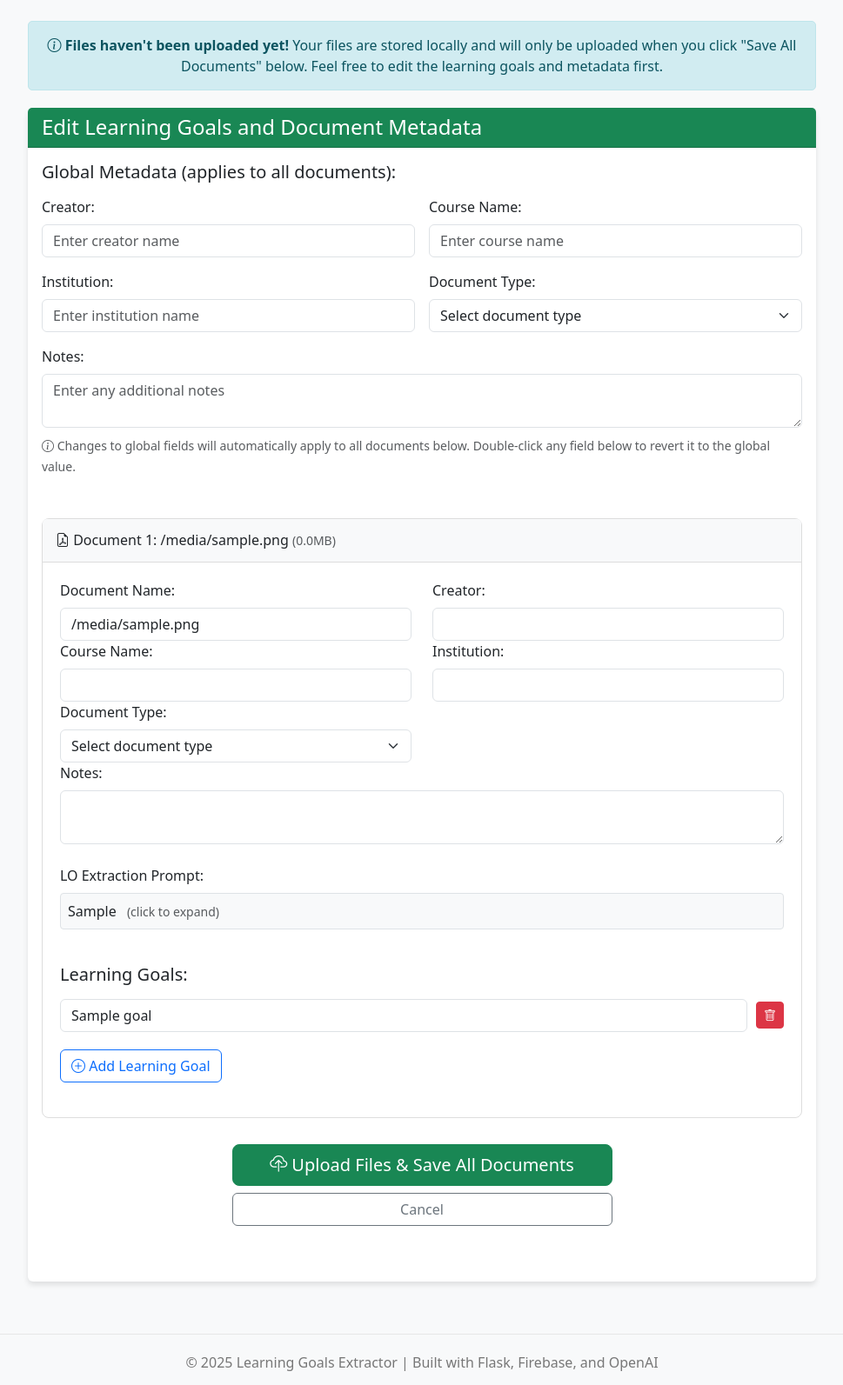
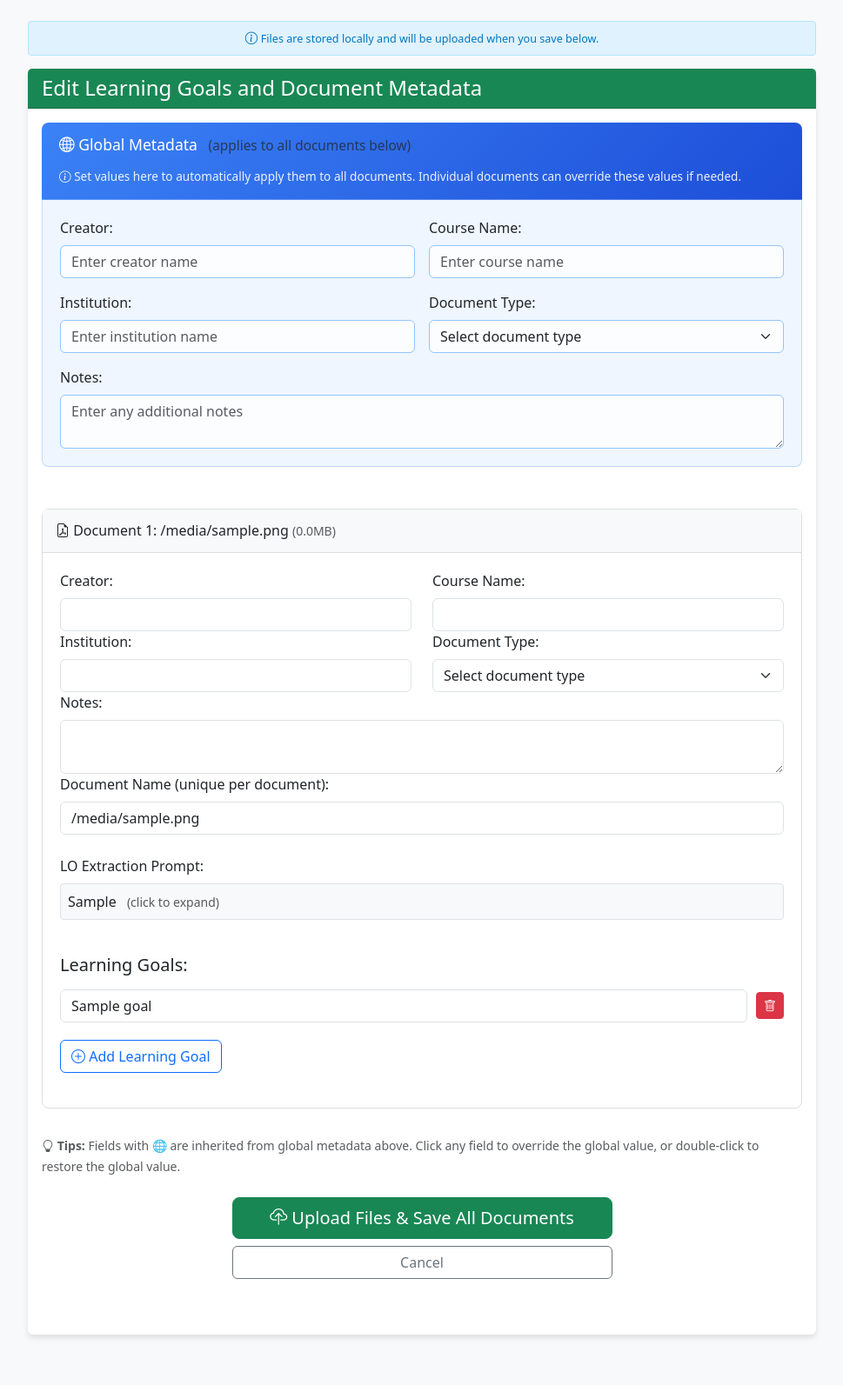
Before and after one commit to gkestin/learning-goals-app, a Flask app: template app/templates/edit.html in a window 1280 px wide. Shown: the part 76-1669 px from the top of the page at 87% size, without its empty margins (155-1124 px from the left). Run offline with Flask 2, Linux system fonts and the light colour scheme; the template is opened without the code that fills it: most values are stand-ins (such as "Sample title", 1, 10 or a date in 2020).

Commit message:
Improve edit.html UI with better field organization and cohesive blue global metadata styling - Reorganized metadata fields for better alignment between global and individual sections - Moved document name to end for consistent field ordering - Enhanced global metadata with cohesive blue theme and integrated design - Added visual feedback for inherited fields with greyed out styling and global indicators - Made file upload notice smaller and less prominent - Improved user experience with clear visual hierarchy and intuitive field interactions

```diff
--- a/app/templates/edit.html
+++ b/app/templates/edit.html
@@ -75,6 +75,68 @@
     .document-card .card-body {
         padding: 20px;
     }
+    .global-metadata-header {
+        background: linear-gradient(135deg, #3b82f6 0%, #1d4ed8 100%);
+        color: white;
+        padding: 15px 20px;
+        border-radius: 8px 8px 0 0;
+        margin-bottom: 0;
+        border-bottom: 1px solid rgba(255, 255, 255, 0.2);
+    }
+    .global-metadata-header h3 {
+        margin-bottom: 8px;
+        color: white;
+        font-size: 1.1rem;
+    }
+    .global-metadata-header .global-help-text {
+        margin-bottom: 0;
+        color: rgba(255, 255, 255, 0.9);
+        font-size: 0.85rem;
+    }
+    .global-metadata-fields {
+        background-color: #eff6ff;
+        padding: 20px;
+        border-radius: 0 0 8px 8px;
+        border: 1px solid #bfdbfe;
+        border-top: none;
+        margin-bottom: 30px;
+    }
+    .global-field {
+        border: 1px solid #93c5fd;
+        transition: all 0.2s ease;
+        background-color: rgba(255, 255, 255, 0.8);
+    }
+    .global-field:focus {
+        border-color: #3b82f6;
+        box-shadow: 0 0 0 0.2rem rgba(59, 130, 246, 0.25);
+        background-color: white;
+    }
+    .metadata-field.inherited-from-global {
+        background-color: #f3f4f6;
+        color: #6b7280;
+        border-color: #d1d5db;
+        font-style: italic;
+    }
+    .metadata-field.inherited-from-global:focus {
+        background-color: white;
+        color: #374151;
+        font-style: normal;
+    }
+    .global-indicator {
+        color: #3b82f6;
+        font-weight: 500;
+        font-size: 0.75rem;
+        display: none;
+    }
+    .global-indicator.active {
+        display: inline;
+    }
+    .global-indicator.active::before {
+        content: "🌐 ";
+    }
+    .global-indicator.active::after {
+        content: " (from global)";
+    }
     .upload-progress-container {
         margin-top: 20px;
         width: 100%;
@@ -140,13 +202,14 @@
         text-align: center;
     }
     .no-upload-notice {
-        background-color: #d1ecf1;
-        border: 1px solid #bee5eb;
-        color: #0c5460;
-        padding: 15px;
-        border-radius: 5px;
-        margin-bottom: 20px;
+        background-color: #e0f2fe;
+        border: 1px solid #b3e5fc;
+        color: #0277bd;
+        padding: 8px 12px;
+        border-radius: 4px;
+        margin-bottom: 15px;
         text-align: center;
+        font-size: 0.9rem;
     }
 </style>
 {% endblock %}
@@ -159,8 +222,7 @@
             <!-- Notice that files haven't been uploaded yet -->
             <div class="no-upload-notice">
                 <i class="bi bi-info-circle"></i>
-                <strong>Files haven't been uploaded yet!</strong> Your files are stored locally and will only be uploaded when you click "Save All Documents" below.
-                Feel free to edit the learning goals and metadata first.
+                <small>Files are stored locally and will be uploaded when you save below.</small>
         </div>
 
             <div class="card">
@@ -172,7 +234,17 @@
 
                         <!-- Global Metadata Section -->
                         <div class="mb-5">
-                            <h3 class="h5 mb-3">Global Metadata (applies to all documents):</h3>
+                            <div class="global-metadata-header">
+                                <h3 class="h4 mb-3">
+                                    <i class="bi bi-globe2"></i> Global Metadata
+                                    <small class="text-muted ms-2">(applies to all documents below)</small>
+                                </h3>
+                                <p class="global-help-text">
+                                    <i class="bi bi-info-circle"></i>
+                                    Set values here to automatically apply them to all documents. Individual documents can override these values if needed.
+                                </p>
+                            </div>
+                            <div class="global-metadata-fields">
                                 <div class="row g-3">
                         <div class="col-md-6">
                                 <label for="global_creator" class="form-label">Creator:</label>
@@ -206,12 +278,6 @@
                                         <textarea class="form-control global-field" id="global_notes" name="global_notes" rows="2" placeholder="Enter any additional notes"></textarea>
                         </div>
                     </div>
-                            <div class="mt-2">
-                                <small class="text-muted">
-                                    <i class="bi bi-info-circle"></i>
-                                    Changes to global fields will automatically apply to all documents below.
-                                    Double-click any field below to revert it to the global value.
-                                </small>
                             </div>
                         </div>
 
@@ -229,36 +295,40 @@
                                 <!-- Document Metadata -->
                     <div class="row mb-4">
                         <div class="col-md-6">
-                                        <label for="document_name_{{ loop.index0 }}" class="form-label">Document Name:</label>
-                                        <input type="text" class="form-control metadata-field"
-                                               id="document_name_{{ loop.index0 }}"
-                                               name="document_name_{{ loop.index0 }}"
-                                               value="{{ document.original_filename }}"
-                                               data-field-type="name">
-                                    </div>
-                                    <div class="col-md-6">
-                                <label for="creator_{{ loop.index0 }}" class="form-label">Creator:</label>
+                                <label for="creator_{{ loop.index0 }}" class="form-label">
+                                    Creator:
+                                    <small class="global-indicator" id="creator_indicator_{{ loop.index0 }}"></small>
+                                </label>
                                         <input type="text" class="form-control metadata-field"
                                                id="creator_{{ loop.index0 }}"
                                                name="creator_{{ loop.index0 }}"
                                                data-field-type="creator">
                         </div>
                         <div class="col-md-6">
-                                <label for="course_name_{{ loop.index0 }}" class="form-label">Course Name:</label>
+                                <label for="course_name_{{ loop.index0 }}" class="form-label">
+                                    Course Name:
+                                    <small class="global-indicator" id="course_name_indicator_{{ loop.index0 }}"></small>
+                                </label>
                                         <input type="text" class="form-control metadata-field"
                                                id="course_name_{{ loop.index0 }}"
                                                name="course_name_{{ loop.index0 }}"
                                                data-field-type="course_name">
                     </div>
                         <div class="col-md-6">
-                                <label for="institution_{{ loop.index0 }}" class="form-label">Institution:</label>
+                                <label for="institution_{{ loop.index0 }}" class="form-label">
+                                    Institution:
+                                    <small class="global-indicator" id="institution_indicator_{{ loop.index0 }}"></small>
+                                </label>
                                         <input type="text" class="form-control metadata-field"
                                                id="institution_{{ loop.index0 }}"
                                                name="institution_{{ loop.index0 }}"
                                                data-field-type="institution">
                         </div>
                         <div class="col-md-6">
-                                <label for="doc_type_{{ loop.index0 }}" class="form-label">Document Type:</label>
+                                <label for="doc_type_{{ loop.index0 }}" class="form-label">
+                                    Document Type:
+                                    <small class="global-indicator" id="doc_type_indicator_{{ loop.index0 }}"></small>
+                                </label>
                                         <select class="form-select metadata-field"
                                                 id="doc_type_{{ loop.index0 }}"
                                                 name="doc_type_{{ loop.index0 }}"
@@ -276,12 +346,23 @@
                                 </select>
                             </div>
                                     <div class="col-md-12">
-                                        <label for="notes_{{ loop.index0 }}" class="form-label">Notes:</label>
+                                        <label for="notes_{{ loop.index0 }}" class="form-label">
+                                            Notes:
+                                            <small class="global-indicator" id="notes_indicator_{{ loop.index0 }}"></small>
+                                        </label>
                                         <textarea class="form-control metadata-field"
                                                   id="notes_{{ loop.index0 }}"
                                                   name="notes_{{ loop.index0 }}"
                                                   rows="2"
                                                   data-field-type="notes"></textarea>
+                        </div>
+                        <div class="col-md-12">
+                                        <label for="document_name_{{ loop.index0 }}" class="form-label">Document Name (unique per document):</label>
+                                        <input type="text" class="form-control metadata-field"
+                                               id="document_name_{{ loop.index0 }}"
+                                               name="document_name_{{ loop.index0 }}"
+                                               value="{{ document.original_filename }}"
+                                               data-field-type="name">
                                     </div>
                     </div>
 
@@ -332,6 +413,14 @@
                 </div>
             </div>
             {% endfor %}
+
+            <div class="interaction-help mb-4">
+                <small class="text-muted">
+                    <i class="bi bi-lightbulb"></i>
+                    <strong>Tips:</strong> Fields with 🌐 are inherited from global metadata above.
+                    Click any field to override the global value, or double-click to restore the global value.
+                </small>
+            </div>
 
             <div class="d-grid gap-2 col-md-6 mx-auto mt-4 mb-5">
                 <button type="submit" class="btn btn-success btn-lg">
@@ -403,37 +492,52 @@
                 const value = $(this).val();
 
                 $(`.metadata-field[data-field-type="${fieldType}"]`).each(function() {
-                    if (!$(this).hasClass('manually-edited')) {
-                        $(this).val(value);
-                            $(this).addClass('disabled-input').prop('readonly', true);
+                    const $field = $(this);
+                    const $indicator = $(`#${fieldType}_indicator_${$field.attr('id').split('_').pop()}`);
 
-                    if ($(this).is('select')) {
-                            const fieldName = $(this).attr('name');
+                    if (!$field.hasClass('manually-edited')) {
+                        $field.val(value);
+
+                        if (value) {
+                            $field.addClass('inherited-from-global');
+                            $indicator.addClass('active');
+                        } else {
+                            $field.removeClass('inherited-from-global');
+                            $indicator.removeClass('active');
+                        }
+
+                    if ($field.is('select')) {
+                            const fieldName = $field.attr('name');
                             let hiddenInput = $(`input[name="${fieldName}_hidden"]`);
                             if (hiddenInput.length === 0) {
                                 hiddenInput = $(`<input type="hidden" name="${fieldName}" value="${value}">`);
-                                $(this).after(hiddenInput);
-                                $(this).attr('name', `${fieldName}_display`);
+                                $field.after(hiddenInput);
+                                $field.attr('name', `${fieldName}_display`);
                             } else {
                                 hiddenInput.val(value);
                             }
-                            $(this).prop('disabled', true);
+                            $field.prop('disabled', true);
                     }
                 }
             });
         });
 
         $('.metadata-field').on('focus click', function() {
-            if (!$(this).hasClass('manually-edited')) {
-                $(this).removeClass('disabled-input').prop('readonly', false);
-                $(this).addClass('manually-edited');
+            const $field = $(this);
+            const fieldType = $field.data('field-type');
+            const $indicator = $(`#${fieldType}_indicator_${$field.attr('id').split('_').pop()}`);
 
-                if ($(this).is('select')) {
-                    $(this).prop('disabled', false);
-                    const hiddenInput = $(`input[name="${$(this).attr('name').replace('_display', '')}_hidden"]`);
+            if (!$field.hasClass('manually-edited')) {
+                $field.removeClass('inherited-from-global');
+                $field.addClass('manually-edited');
+                $indicator.removeClass('active');
+
+                if ($field.is('select')) {
+                    $field.prop('disabled', false);
+                    const hiddenInput = $(`input[name="${$field.attr('name').replace('_display', '')}_hidden"]`);
                     if (hiddenInput.length > 0) {
                         hiddenInput.remove();
-                        $(this).attr('name', $(this).attr('name').replace('_display', ''));
+                        $field.attr('name', $field.attr('name').replace('_display', ''));
                     }
                 }
             }
@@ -441,28 +545,35 @@
     }
 
         $('.metadata-field').on('dblclick', function() {
-            $(this).removeClass('manually-edited');
+            const $field = $(this);
+            const fieldType = $field.data('field-type');
+            const $indicator = $(`#${fieldType}_indicator_${$field.attr('id').split('_').pop()}`);
+
+            $field.removeClass('manually-edited');
 
             // Re-apply global value
-            const fieldType = $(this).data('field-type');
             const globalValue = $(`#global_${fieldType}`).val();
 
             if (globalValue) {
-                $(this).val(globalValue);
-                $(this).addClass('disabled-input').prop('readonly', true);
+                $field.val(globalValue);
+                $field.addClass('inherited-from-global');
+                $indicator.addClass('active');
 
-                if ($(this).is('select')) {
-                    const fieldName = $(this).attr('name');
+                if ($field.is('select')) {
+                    const fieldName = $field.attr('name');
                     let hiddenInput = $(`input[name="${fieldName}_hidden"]`);
                     if (hiddenInput.length === 0) {
                         hiddenInput = $(`<input type="hidden" name="${fieldName}" value="${globalValue}">`);
-                        $(this).after(hiddenInput);
-                        $(this).attr('name', `${fieldName}_display`);
+                        $field.after(hiddenInput);
+                        $field.attr('name', `${fieldName}_display`);
                     } else {
                         hiddenInput.val(globalValue);
                     }
-                    $(this).prop('disabled', true);
+                    $field.prop('disabled', true);
                 }
+            } else {
+                $field.removeClass('inherited-from-global');
+                $indicator.removeClass('active');
             }
         });
 
```
Lines whose indentation alone changed are shown as unchanged.
